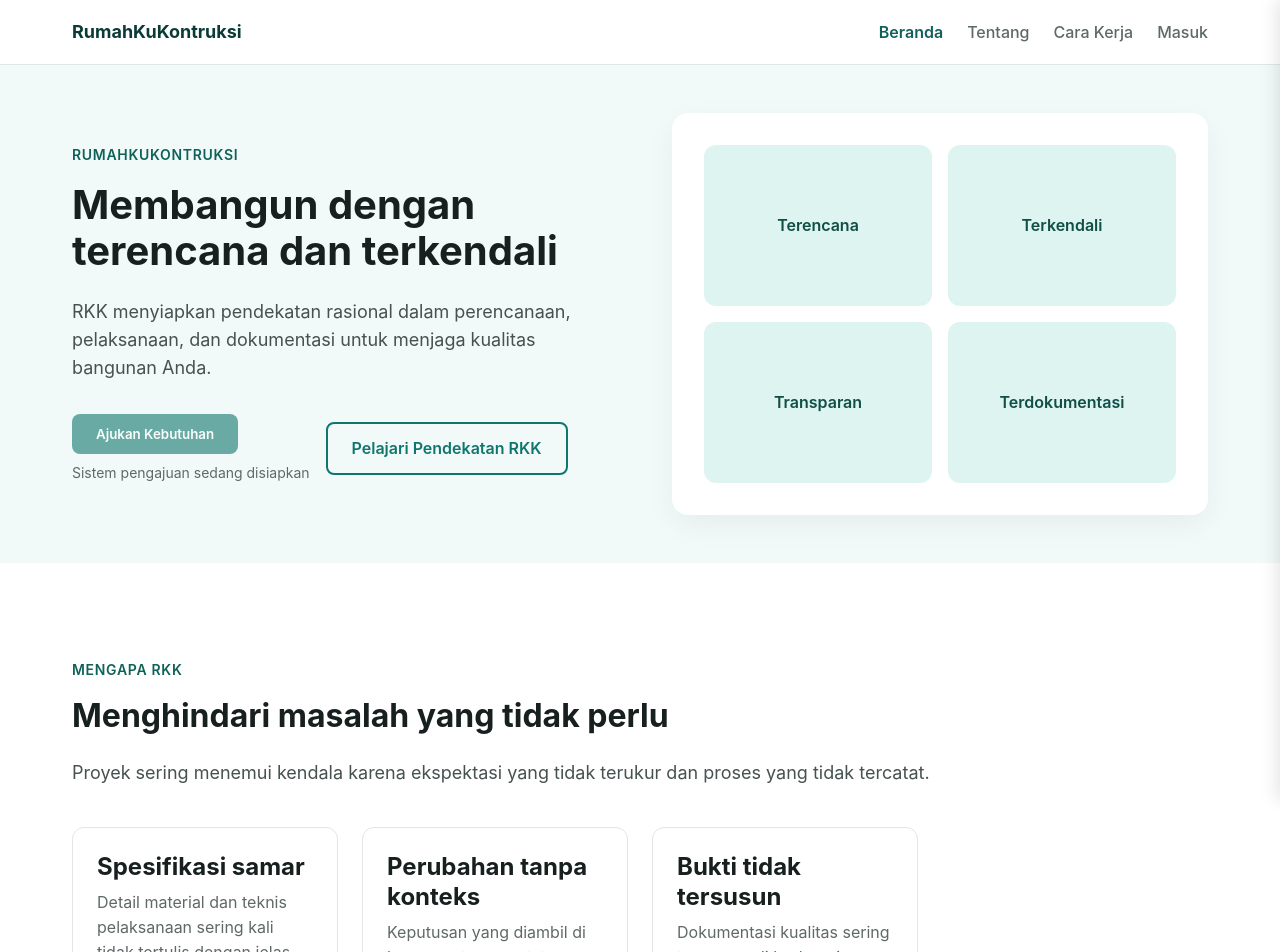
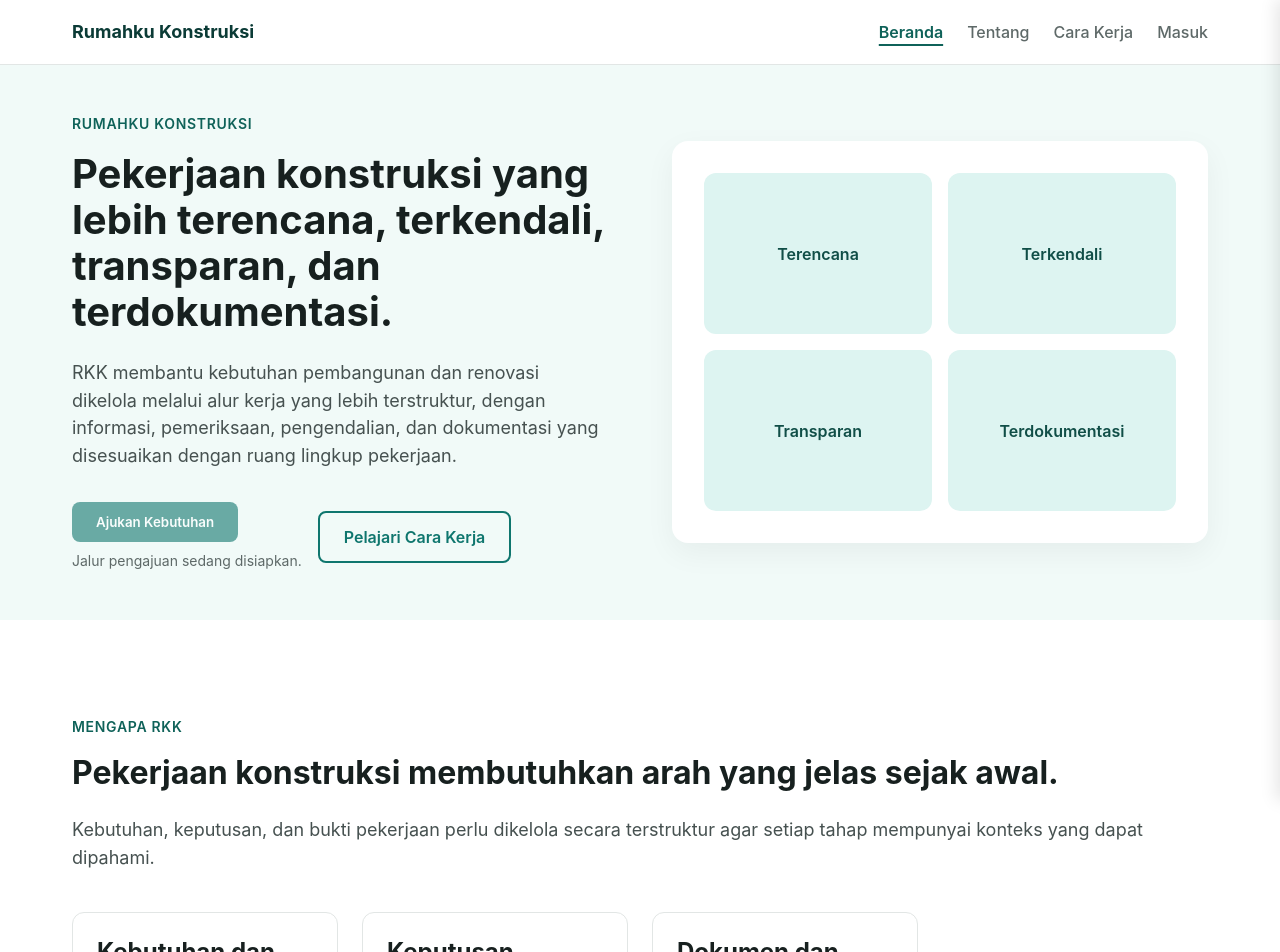
Before and after one commit to syahputrawork98-sketch/RKK-RumahKuKontruksi, a React app in the folder apps/web/: page / in a window 1280 px wide. Shown: the top 952 px of the page. Built offline with nearby package versions, Linux system fonts and the light colour scheme; the HTML template or start-up script is replaced by a standard one.

Commit message:
feat: implement public website foundation with home page content, UI components, and initial styling

```diff
--- a/apps/web/src/app/AppRouter.jsx
+++ b/apps/web/src/app/AppRouter.jsx
@@ -19,7 +19,7 @@ export function AppRoutes() {
         />
         <Route
           path="/sign-in"
-          element={<UnavailablePage title="Akses akun belum tersedia pada tahap ini." description="PLAN-001 tidak menyediakan login simulasi, role demo, atau autentikasi sementara." />}
+          element={<UnavailablePage title="Akses akun belum tersedia pada tahap ini." description="PLAN-001 tidak menyediakan login simulasi, akses demo, atau autentikasi sementara." />}
         />
         <Route path="*" element={<NotFoundPage />} />
       </Route>
--- a/apps/web/src/components/public/MobileDrawer.jsx
+++ b/apps/web/src/components/public/MobileDrawer.jsx
@@ -21,6 +21,47 @@ export default function MobileDrawer({ isOpen, onClose }) {
     document.addEventListener('keydown', handleEscape);
     return () => document.removeEventListener('keydown', handleEscape);
   }, [isOpen, onClose]);
+
+  // Body scroll lock and background inert
+  useEffect(() => {
+    const mainContent = document.getElementById('main-content');
+    const footer = document.querySelector('.public-footer');
+
+    if (isOpen) {
+      document.body.style.overflow = 'hidden';
+      if (mainContent) {
+        mainContent.setAttribute('inert', '');
+        mainContent.setAttribute('aria-hidden', 'true');
+      }
+      if (footer) {
+        footer.setAttribute('inert', '');
+        footer.setAttribute('aria-hidden', 'true');
+      }
+    } else {
+      document.body.style.overflow = '';
+      if (mainContent) {
+        mainContent.removeAttribute('inert');
+        mainContent.removeAttribute('aria-hidden');
+      }
+      if (footer) {
+        footer.removeAttribute('inert');
+        footer.removeAttribute('aria-hidden');
+      }
+    }
+
+    return () => {
+      document.body.style.overflow = '';
+      if (mainContent) {
+        mainContent.removeAttribute('inert');
+        mainContent.removeAttribute('aria-hidden');
+      }
+      if (footer) {
+        footer.removeAttribute('inert');
+        footer.removeAttribute('aria-hidden');
+      }
+    };
+  }, [isOpen]);
+
 
   // Trap focus (simplified version for baseline)
   useEffect(() => {
@@ -68,6 +109,8 @@ export default function MobileDrawer({ isOpen, onClose }) {
         role="dialog"
         aria-modal="true"
         aria-label="Menu navigasi utama"
+        inert={isOpen ? undefined : true}
+        aria-hidden={isOpen ? "false" : "true"}
       >
         <div className="drawer-header">
           <span className="brand-link">RKK</span>
--- a/apps/web/src/components/public/PublicFooter.jsx
+++ b/apps/web/src/components/public/PublicFooter.jsx
@@ -6,7 +6,7 @@ export default function PublicFooter() {
       <div className="public-container">
         <div className="footer-content">
           <div className="footer-brand">
-            <h2>RumahKuKontruksi</h2>
+            <h2>Rumahku Konstruksi</h2>
             <p className="footer-desc">
               Pendekatan terencana dan terkendali untuk kebutuhan konstruksi Anda.
             </p>
@@ -28,7 +28,7 @@ export default function PublicFooter() {
         </div>
 
         <div className="footer-bottom">
-          <p>&copy; {new Date().getFullYear()} RumahKuKontruksi. Seluruh hak cipta dilindungi.</p>
+          <p>&copy; {new Date().getFullYear()} Rumahku Konstruksi. Seluruh hak cipta dilindungi.</p>
         </div>
       </div>
     </footer>
--- a/apps/web/src/components/public/PublicHeader.jsx
+++ b/apps/web/src/components/public/PublicHeader.jsx
@@ -11,9 +11,7 @@ export default function PublicHeader() {
   const closeDrawer = () => {
     setDrawerOpen(false);
     // Return focus to menu button after drawer closes
-    setTimeout(() => {
-      menuBtnRef.current?.focus();
-    }, 150);
+    menuBtnRef.current?.focus();
   };
 
   return (
@@ -21,7 +19,7 @@ export default function PublicHeader() {
       <div className="public-container">
         <div className="header-content">
           <Link to="/" className="brand-link">
-            RumahKuKontruksi
+            Rumahku Konstruksi
           </Link>
 
           <nav className="desktop-nav" aria-label="Navigasi Utama">
--- a/apps/web/src/components/ui/HoldAction.jsx
+++ b/apps/web/src/components/ui/HoldAction.jsx
@@ -3,8 +3,8 @@ export default function HoldAction({ children, reason, variant = 'primary', clas
     <div className={`hold-action-wrapper ${className}`}>
       <button
         className={`btn btn-${variant}`}
-        disabled
         aria-disabled="true"
+        onClick={(e) => e.preventDefault()}
         {...props}
       >
         {children}
--- a/apps/web/src/content/home.js
+++ b/apps/web/src/content/home.js
@@ -1,15 +1,15 @@
 export const homeContent = {
   hero: {
-    eyebrow: 'RUMAHKUKONTRUKSI',
-    title: 'Membangun dengan terencana dan terkendali',
-    description: 'RKK menyiapkan pendekatan rasional dalam perencanaan, pelaksanaan, dan dokumentasi untuk menjaga kualitas bangunan Anda.',
+    eyebrow: 'Rumahku Konstruksi',
+    title: 'Pekerjaan konstruksi yang lebih terencana, terkendali, transparan, dan terdokumentasi.',
+    description: 'RKK membantu kebutuhan pembangunan dan renovasi dikelola melalui alur kerja yang lebih terstruktur, dengan informasi, pemeriksaan, pengendalian, dan dokumentasi yang disesuaikan dengan ruang lingkup pekerjaan.',
     primaryAction: {
       label: 'Ajukan Kebutuhan',
-      reason: 'Sistem pengajuan sedang disiapkan'
+      reason: 'Jalur pengajuan sedang disiapkan.'
     },
     secondaryAction: {
-      label: 'Pelajari Pendekatan RKK',
-      href: '#pendekatan'
+      label: 'Pelajari Cara Kerja',
+      href: '/cara-kerja'
     },
     visualNodes: [
       'Terencana', 'Terkendali', 'Transparan', 'Terdokumentasi'
@@ -17,26 +17,26 @@ export const homeContent = {
   },
   context: {
     eyebrow: 'MENGAPA RKK',
-    title: 'Menghindari masalah yang tidak perlu',
-    description: 'Proyek sering menemui kendala karena ekspektasi yang tidak terukur dan proses yang tidak tercatat.',
+    title: 'Pekerjaan konstruksi membutuhkan arah yang jelas sejak awal.',
+    description: 'Kebutuhan, keputusan, dan bukti pekerjaan perlu dikelola secara terstruktur agar setiap tahap mempunyai konteks yang dapat dipahami.',
     points: [
       {
-        title: 'Spesifikasi samar',
+        title: 'Kebutuhan dan ruang lingkup dapat berubah atau tidak tercatat dengan baik.',
         description: 'Detail material dan teknis pelaksanaan sering kali tidak tertulis dengan jelas, memicu perbedaan ekspektasi di lapangan.'
       },
       {
-        title: 'Perubahan tanpa konteks',
+        title: 'Keputusan, progres, dan kendala perlu disampaikan secara terstruktur.',
         description: 'Keputusan yang diambil di lapangan tanpa catatan dapat mengubah biaya dan menggeser jadwal tanpa disadari.'
       },
       {
-        title: 'Bukti tidak tersusun',
+        title: 'Dokumen dan bukti pekerjaan perlu mudah ditelusuri sesuai kebutuhan.',
         description: 'Dokumentasi kualitas sering terpencar di berbagai saluran komunikasi, sehingga sulit ditelusuri ketika dibutuhkan.'
       }
     ]
   },
   approach: {
     eyebrow: 'PENDEKATAN',
-    title: 'Bagaimana kami bekerja',
+    title: 'Pendekatan yang membantu pekerjaan tetap memiliki arah.',
     description: 'Kami meletakkan keteraturan sebagai dasar pelaksanaan untuk menjaga batas ruang lingkup dan standar pekerjaan.',
     items: [
       {
@@ -116,7 +116,7 @@ export const homeContent = {
     description: 'Jalur pengajuan kebutuhan sedang disiapkan. Sementara itu, Anda dapat mempelajari pendekatan dan gambaran cara kerja RKK.',
     primaryAction: {
       label: 'Ajukan Kebutuhan',
-      reason: 'Sistem sedang disiapkan'
+      reason: 'Jalur pengajuan sedang disiapkan.'
     },
     secondaryAction: {
       label: 'Pelajari Cara Kerja',
--- a/apps/web/src/styles/home.css
+++ b/apps/web/src/styles/home.css
@@ -216,7 +216,8 @@
   background-color: var(--color-brand-50);
 }
 
-.btn:disabled {
+.btn:disabled,
+.btn[aria-disabled="true"] {
   opacity: 0.6;
   cursor: not-allowed;
 }
--- a/apps/web/src/styles/shell.css
+++ b/apps/web/src/styles/shell.css
@@ -90,6 +90,9 @@
 .desktop-nav a[aria-current="page"] {
   color: var(--color-brand-700);
   font-weight: 600;
+  text-decoration: underline;
+  text-decoration-thickness: 2px;
+  text-underline-offset: 6px;
 }
 
 .mobile-menu-btn {
@@ -185,6 +188,9 @@
 .drawer-nav a[aria-current="page"] {
   color: var(--color-brand-700);
   font-weight: 600;
+  text-decoration: underline;
+  text-decoration-thickness: 2px;
+  text-underline-offset: 4px;
 }
 
 /* Footer */
```
Also changed, not shown: 3 other files (tests, documents, lock files or other folders).
